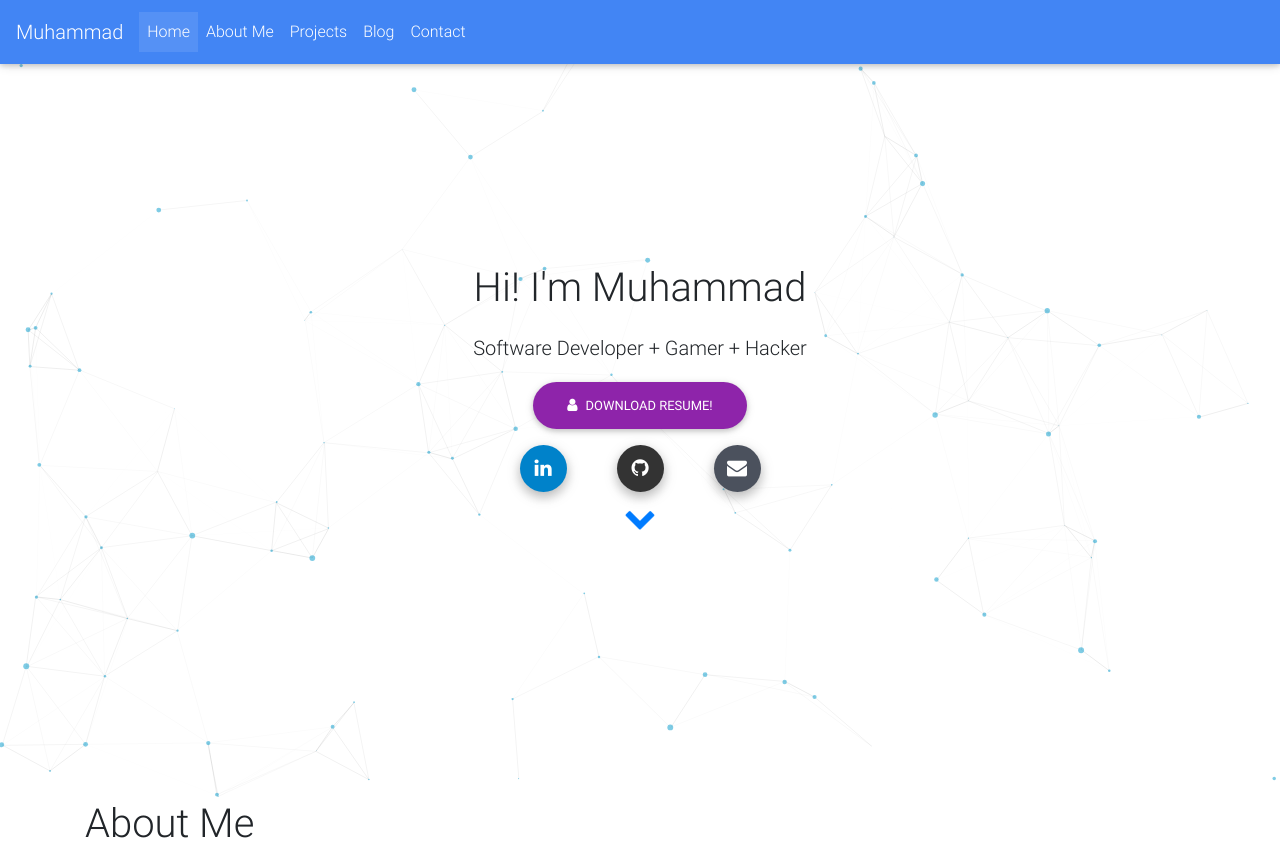
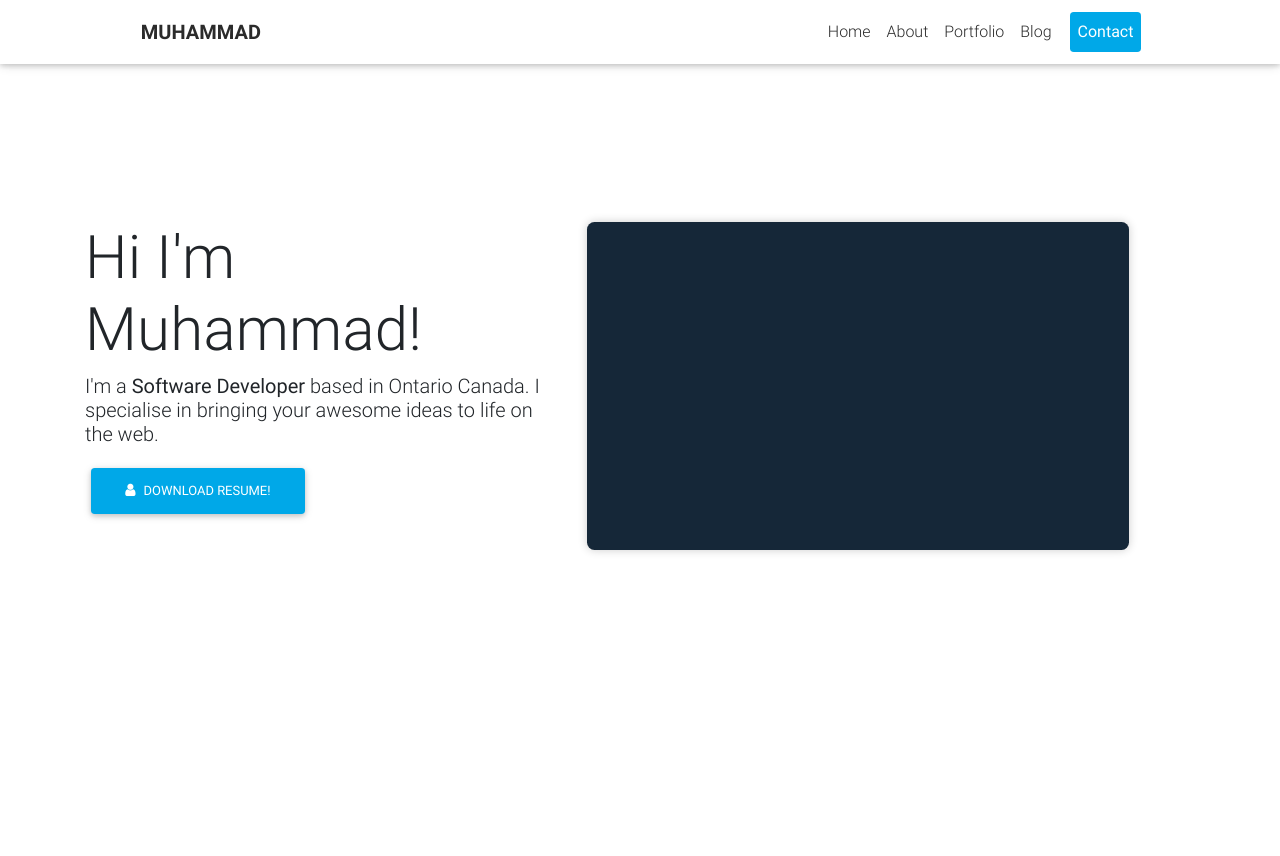
Before and after one commit to MuhammadCoder/personal-web-ver2, a plain HTML site: page index.html in a window 1280 px wide. After the commit the page ends 800 px from the top, so only its background shows below. Drawn offline with Linux system fonts and the light colour scheme; files that its build step writes are made by us from their sources.

Commit message:
Intro
Added an intro section with animation and new UI

```diff
--- a/css/style.css
+++ b/css/style.css
@@ -1,4 +1,98 @@
+/*General */
+h1{
+  font-size: 60px;
+  font-weight: 300;
+  letter-spacing: .2px;
+}
 
+/*Nav*/
+
+.header {
+  display: flex;
+  justify-content: space-between;
+  max-width: 1250px;
+  width: 100%;
+  position: fixed;
+  align-items: center;
+
+}
+.name1 {
+  font-size: 24;
+  font-weight: 700;
+  text-transform: uppercase;
+  color: #2b2b2b;
+  padding-left:10%;
+}
+.btn1{
+  /*#00a8e8*/
+  color: #fff;
+  display: inline-block;
+  background-color: #00a8e8;
+  border-radius: 3.75px;
+  font-weight: 400;
+  border: none;
+  padding-left: 10px;
+  margin-left: 10px;
+}
+
+#navbarRight{
+  margin-left: 55%;
+}
+
+
+/*Home*/
+
+.resbtn
+{
+  color: #fff;
+  display: inline-block;
+  background-color: #00a8e8;
+  border-radius: 3.75px;
+
+}
+
+#home{
+  /*height: 100vh;*/
+  padding-top: 20%;
+  display: flex;
+  justify-content: space-between;
+  align-items: center;
+}
+
+.box{
+  width: 110%;
+  height: 110%;
+  background-color: #152738;
+  border-radius: 7.5px;
+  box-shadow: 0 0 10px rgba(0,0,0,.2);
+  /*position: absolute;*/
+}
+/*Typing */
+
+.text-js
+{
+  opacity: 0;
+}
+
+.cursor{
+  display: block;
+  position: absolute;
+  height: 100%;
+  top: 0;
+  right: -5px;
+  width: 2px;
+  background-color: white;
+  z-index: 1;
+  animation: flash 0.5s none infinite alternate;
+}
+@@keyframes  flash {
+  0%{
+    opacity: 1;
+  }
+  100% {
+    opacity: 0;
+  }
+}
 #particles-js {
   position: absolute;
   top: 0;
--- a/index.html
+++ b/index.html
@@ -14,48 +14,67 @@
     <link href="css/mdb.min.css" rel="stylesheet">
     <!--  custom styles -->
     <link href="css/style.css" rel="stylesheet">
+
 </head>
 
 <body>
   <header>
     <!--Navbar-->
-    <nav class="navbar fixed-top navbar-expand-lg navbar-dark primary-color scrolling-navbar">
+    <nav class="navbar fixed-top navbar-expand-lg navbar-dark scrolling-navbar">
       <!-- Navbar brand -->
-      <a class="navbar-brand" href="#">Muhammad</a>
+      <a class="navbar-brand name1" style="color: #2b2b2b;" href="#">Muhammad</a>
       <button class="navbar-toggler" type="button" data-toggle="collapse" data-target="#basicExampleNav" aria-controls="basicExampleNav"
         aria-expanded="false" aria-label="Toggle navigation">
           <span class="navbar-toggler-icon"></span>
       </button>
       <div class="collapse navbar-collapse" id="basicExampleNav">
         <!-- Links -->
-        <ul class="navbar-nav mr-auto">
+        <ul class="navbar-nav mr-auto" id="navbarRight">
           <li class="nav-item active">
-            <a class="nav-link" href="#">Home
+            <a class="nav-link" style="color: #2b2b2b;" href="#">Home
               <span class="sr-only">(current)</span>
             </a>
           </li>
           <li class="nav-item">
-            <a class="nav-link" href="#">About Me</a>
+            <a class="nav-link" style="color: #2b2b2b;" href="#">About</a>
           </li>
           <li class="nav-item">
-            <a class="nav-link" href="#">Projects</a>
+            <a class="nav-link" style="color: #2b2b2b;" href="#">Portfolio</a>
           </li>
           <li class="nav-item">
-            <a class="nav-link" href="#">Blog</a>
+            <a class="nav-link" style="color: #2b2b2b;" href="#">Blog</a>
           </li>
           <li class="nav-item">
-            <a class="nav-link" href="#">Contact</a>
+            <a class="nav-link  btn1" href="#">Contact</a>
           </li>
         </ul>
       </div>
     </nav>
-    <div style="height: 100vh">
-      <div id="particles-js"></div>
-        <div class="flex-center flex-column">
-            <h1 class="animated fadeIn mb-4">Hi! I'm Muhammad</h1>
-            <h5 class="animated fadeIn mb-3">Software Developer + Gamer + Hacker</h5>
-            <a class="btn btn-purple btn-rounded"><i class="fa fa-user left"></i> Download Resume!</a>
+  </header>
+
+  <main>
+    <div class="container">
+      <section id="home">
+          <!-- <div id="particles-js"></div> -->
               <div class="row">
+                <div class="col-md-6" style="max-width: 48%; box-sizing: border-box; display: block;">
+                  <div class="type-js headline">
+                    <h1 class="text-js">Hi I'm Muhammad!</h1>
+                  </div>
+                  <h5 class="animated fadeIn mb-3">I'm a <b>Software Developer </b>based in Ontario Canada. I specialise in bringing your awesome ideas to life on the web.</h5>
+                  <a class="btn btn-rounded resbtn" style="color: white;"><i class="fa fa-user left"></i> Download Resume!</a>
+                </div>
+
+                <div class="col-md-6" style="max-width: 50%; display: block;">
+                  <!-- <p>test</p> -->
+                  <div class="box">
+
+                  </div>
+                </div>
+
+              </div>
+
+                <!-- <div class="row">
                   <div class="col-md-4">
                     <a type="button" class="btn-floating btn-li"> <i class="fa fa-linkedin"></i></a>
                   </div>
@@ -65,30 +84,30 @@
                   <div class="col-md-4">
                     <a type="button" class="btn-floating btn-email"><i class="fa fa-envelope"></i></a>
                   </div>
-            </div>
-            <a id="" href="#aboutMe"> <i class="fa fa-2x fa-chevron-down animated swing infinite" aria-hidden="true"></i></a>
-        </div>
-    </div>
-  </header>
-
-  <main>
-    <div class="container">
+                </div> -->
+                <!-- <a id="" href="#aboutMe"> <i class="fa fa-2x fa-chevron-down animated swing infinite" aria-hidden="true"></i></a> -->
+      </section>
       <!-- About Me -->
       <section id="aboutMe">
-        <h1>About Me</h1>
+        <!-- <h1>About Me</h1> -->
       </section>
       <!-- projects -->
       <section id="projects">
-
       </section>
     </div>
   </main>
+  <!--  -->
+  <footer>
+
+  </footer>
 
     <!-- SCRIPTS -->
     <!-- JQuery -->
     <script src="js/particles.js"></script>
     <script src="js/particleApp.js"></script>
+
     <script type="text/javascript" src="js/jquery-3.3.1.min.js"></script>
+    <script type="text/javascript" src="js/script.js"></script>
     <!-- Bootstrap tooltips -->
     <script type="text/javascript" src="js/popper.min.js"></script>
     <!-- Bootstrap core JavaScript -->
--- /dev/null
+++ b/js/script.js
@@ -0,0 +1,34 @@
+function autoType(elementClass, typingSpeed){
+  var thhis = $(elementClass);
+  thhis.css({
+    "position": "relative",
+    "display": "inline-block"
+  });
+
+  thhis.prepend('<div class="cursor" style="right: initial; left:0;"></div>');
+  thhis = thhis.find(".text-js");
+  var text = thhis.text().trim().split('');
+  var amntOfChars = text.length;
+  var newString = "";
+  thhis.text("|");
+  setTimeout(function(){
+    thhis.css("opacity",1);
+    thhis.prev().removeAttr("style");
+    thhis.text("");
+    for(var i = 0; i < amntOfChars; i++){
+      (function(i,char){
+        setTimeout(function() {
+          newString += char;
+          thhis.text(newString);
+        },i*typingSpeed);
+      })(i+1,text[i]);
+    }
+  },1500);
+}
+
+$(document).ready(function(){
+  // Now to start autoTyping just call the autoType function with the
+  // class of outer div
+  // The second paramter is the speed between each letter is typed.
+  autoType(".type-js",130);
+});
```
Lines whose indentation alone changed are shown as unchanged.
